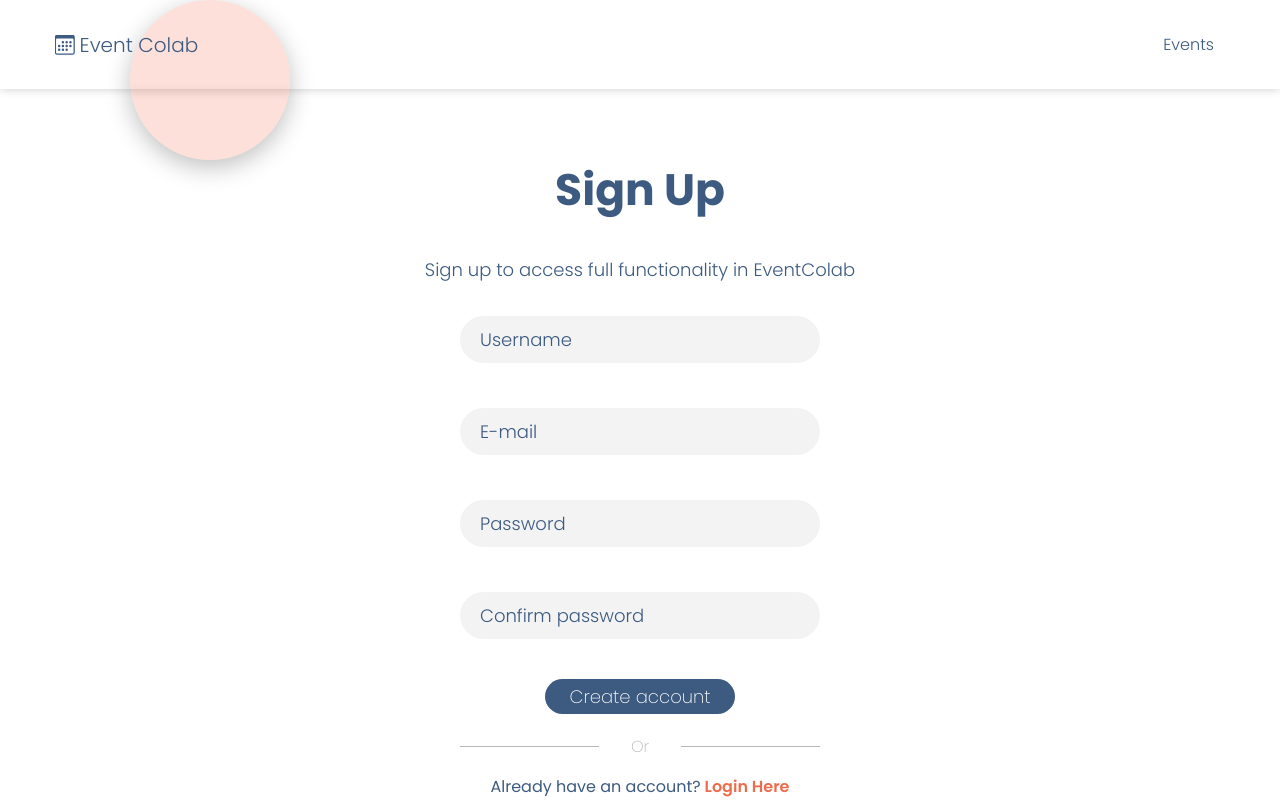
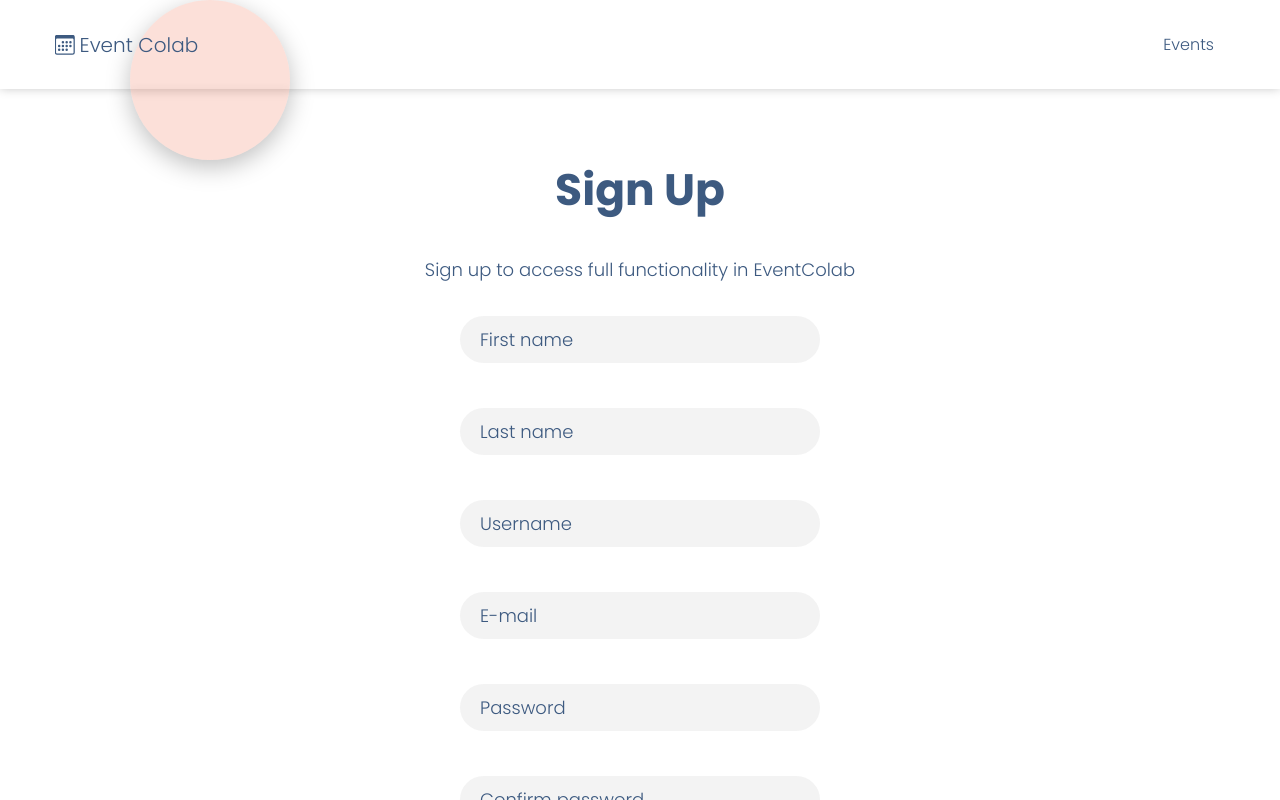
Before and after one commit to Emilysta/ZIwG, a React (Create React App) app in the folder frontend/: page /register in a window 1280 px wide. Built offline with nearby package versions, Linux system fonts and the light colour scheme.

Commit message:
Added firstName, lastName to register + handle default username

```diff
--- a/frontend/src/Components/Input/TextInput.tsx
+++ b/frontend/src/Components/Input/TextInput.tsx
@@ -4,9 +4,10 @@ import './TextInput.scss'
 
 export type TextInputProps = {
   placeHolder: string,
+  defaultValue?: string
   name?: string,
   overrideType?: string,
-  onChange?: (event: React.ChangeEvent<HTMLInputElement>) => void,
+  onChange?: (value: string) => void,
   validate?: Validator
 }
 
@@ -18,20 +19,17 @@ export function TextInput(props: TextInputProps) {
     props.validate.injectSource(() => value)
 
   React.useEffect(() => {
-    if (value.length > 0)
-      setError(props.validate?.validate())
+    if (value && value.length > 0) setError(props.validate?.validate())
+    if (props.onChange) props.onChange(value)
   }, [value])
 
-  const handleChange = (event: React.ChangeEvent<HTMLInputElement>) => {
-    const currentValue = event.currentTarget.value;
-    setValue(currentValue)
-    if (props.onChange)
-      props.onChange(event)
-  }
+  React.useEffect(() => props.defaultValue && setValue(props.defaultValue), [props.defaultValue])
+
+  const handleChange = (event: React.ChangeEvent<HTMLInputElement>) => setValue(event.currentTarget.value)
 
   const renderInput = () => {
     return <div className="inputBox">
-      <input type={props.overrideType ?? "text"} value={value} placeholder={props.placeHolder} onChange={handleChange} />
+      <input type={props.overrideType ?? "text"} defaultValue={value} placeholder={props.placeHolder} onChange={handleChange} />
       <p className="inputError">{error}</p>
     </div>
   }
--- a/frontend/src/Components/LoginForm.tsx
+++ b/frontend/src/Components/LoginForm.tsx
@@ -46,8 +46,8 @@ export function LoginForm() {
     <p>Did you <Link to='/' className='highlighted'>forget your password?</Link></p>
 
     <form onSubmit={handleSubmit} className="LoginForm">
-      <TextInput placeHolder='Login' onChange={e => setLogin(e.target.value)} />
-      <TextInput placeHolder='Password' overrideType="password" onChange={e => setPasswd(e.target.value)} />
+      <TextInput placeHolder='Login' onChange={v => setLogin(v)} />
+      <TextInput placeHolder='Password' overrideType="password" onChange={v => setPasswd(v)} />
       <Link to='/user' className="buttonLink">
         <StateButton state={buttonState} type="submit" value="Submit" />
       </Link>
--- a/frontend/src/Components/RegisterForm.tsx
+++ b/frontend/src/Components/RegisterForm.tsx
@@ -8,11 +8,17 @@ import { Divider } from "./Divider";
 import { validLogin, validEmail, passwordValidate, ValidationFun, Validator } from "Utils/TextInputValidation";
 
 export function RegisterForm() {
+    const [firstName, setFirstName] = useState('');
+    const [lastName, setLastName] = useState('');
+    const getDefaultUsername = () => (firstName || lastName) && firstName + ' ' + lastName
     const [username, setUsername] = useState('');
+    const [defaultUsername, setDefault] = useState(getDefaultUsername())
     const [email, setEmail] = useState('');
     const [password, setPassword] = useState('');
     const [confirmPassword, setConfirmPassword] = useState('');
     const [errorMsg, setErrorMsg] = useState('')
+
+    React.useEffect(() => setDefault(getDefaultUsername()), [firstName, lastName])
 
     const checkConfirm = (inputValue: string) => {
         return password.length !== 0 && confirmPassword.length !== 0 && password !== confirmPassword
@@ -20,12 +26,14 @@ export function RegisterForm() {
             : null
     }
 
+    const firstNameCheck = new Validator()
+    const lastNameCheck = new Validator()
     const userNameCheck = new Validator(validLogin)
     const emailCheck = new Validator(validEmail)
     const passwdCheck = new Validator(...passwordValidate)
     const confirmedPasswdCheck = new Validator(checkConfirm)
 
-    const validations = [userNameCheck, emailCheck, passwdCheck, confirmedPasswdCheck]
+    const validations = [firstNameCheck, lastNameCheck, userNameCheck, emailCheck, passwdCheck, confirmedPasswdCheck]
 
     const handleSubmit = (event: React.FormEvent<HTMLFormElement>) => {
         console.log("submit");
@@ -35,10 +43,12 @@ export function RegisterForm() {
 
     const renderForm = (
         <form onSubmit={handleSubmit} className="RegisterForm">
-            <TextInput placeHolder='Username' onChange={(e) => setUsername(e.target.value)} validate={userNameCheck} />
-            <TextInput placeHolder='E-mail' onChange={(e) => setEmail(e.target.value)} validate={emailCheck} />
-            <TextInput placeHolder='Password' overrideType="password" onChange={(e) => setPassword(e.target.value)} validate={passwdCheck} />
-            <TextInput placeHolder='Confirm password' overrideType="password" onChange={(e) => setConfirmPassword(e.target.value)} validate={confirmedPasswdCheck} />
+            <TextInput placeHolder='First name' onChange={(v) => setFirstName(v)} validate={firstNameCheck} />
+            <TextInput placeHolder='Last name' onChange={(v) => setLastName(v)} validate={lastNameCheck} />
+            <TextInput placeHolder='Username' defaultValue={defaultUsername} onChange={(v) => setUsername(v)} validate={userNameCheck} />
+            <TextInput placeHolder='E-mail' onChange={(v) => setEmail(v)} validate={emailCheck} />
+            <TextInput placeHolder='Password' overrideType="password" onChange={(v) => setPassword(v)} validate={passwdCheck} />
+            <TextInput placeHolder='Confirm password' overrideType="password" onChange={(v) => setConfirmPassword(v)} validate={confirmedPasswdCheck} />
             <StateButton type="submit" value="Create account" />
             {errorMsg.length > 0 && <p className='inputError errorBox'>{errorMsg}</p>}
         </form>
```
